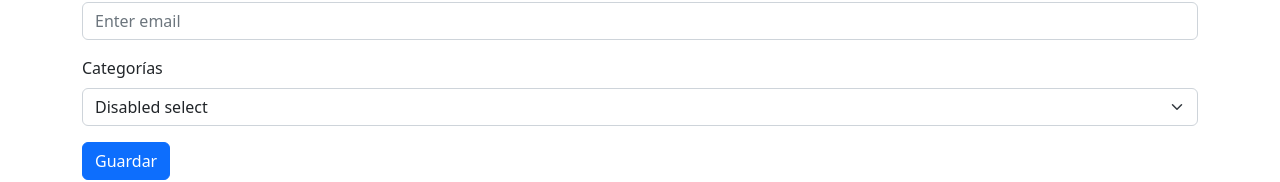
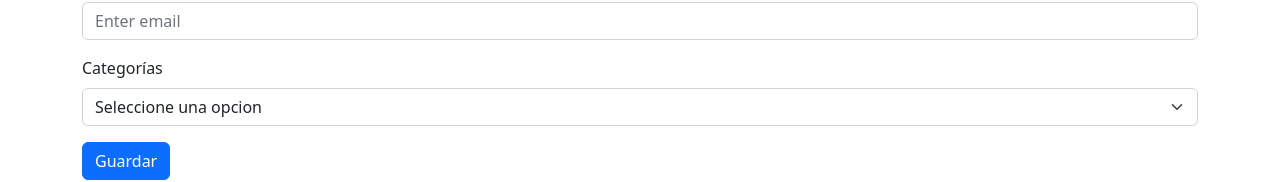
Before and after one commit to MDanielaCardozo/practicaReact-CRUD.Cafeteria, a React (Create React App) app: page /administrar/producto/crear in a window 1280 px wide. Shown: the part 406-588 px from the top of the page. Built offline with nearby package versions, Linux system fonts and the light colour scheme.

Commit message:
Agregue puerto correctamente

```diff
--- a/src/components/views/producto/CrearProducto.js
+++ b/src/components/views/producto/CrearProducto.js
@@ -1,30 +1,64 @@
-import React from "react";
+import React, { useState } from "react";
 import { Form, Button } from "react-bootstrap";
+import { cantidadCaracteres, validarPrecio } from "./helpers";
 
 const CrearProducto = () => {
+  // crear states
+  const [nombreProducto, setNombreProducto] = useState("");
+  const [precio, setPrecio] = useState(0);
+  const [imagen, setImagen] = useState("");
+  const [categoria, setCategoria] = useState("");
+
+  const handleSubmit = (e) => {
+    e.preventDefault();
+
+    // validar los datos
+    if(cantidadCaracteres(nombreProducto) && validarPrecio(precio)){
+      console.log('los datos son correctos crear el objeto')
+    }else{
+      console.log('solicitar que cargue los datos correctamente')
+    }
+    // crear objeto
+    // enviar peticion a json-server (API) create
+  }
+
   return (
     <section className="container">
       <h1 className="display-4 mt-5">Nuevo producto</h1>
       <hr />
-      <Form>
-        <Form.Group className="mb-3" controlId="formBasicEmail">
+      <Form onSubmit={handleSubmit}>
+        <Form.Group className="mb-3" controlId="formNombreProducto">
           <Form.Label>Nombre del producto</Form.Label>
-          <Form.Control type="text" placeholder="Ingrese producto" />
+          <Form.Control
+            type="text"
+            placeholder="Ingrese producto"
+            onChange={(e) => setNombreProducto(e.target.value)}
+          />
         </Form.Group>
         <Form.Group className="mb-3" controlId="formBasicE">
           <Form.Label>Precio</Form.Label>
-          <Form.Control type="number" placeholder="Enter email" />
+          <Form.Control
+            type="number"
+            placeholder="Enter email"
+            onChange={(e) => setPrecio(e.target.value)}
+          />
         </Form.Group>
         <Form.Group className="mb-3" controlId="formBasicE">
           <Form.Label>Imagen URL</Form.Label>
-          <Form.Control type="email" placeholder="Enter email" />
+          <Form.Control
+            type="text"
+            placeholder="Enter email"
+            onChange={(e) => setImagen(e.target.value)}
+          />
         </Form.Group>
         <Form.Group className="mb-3">
           <Form.Label htmlFor="">Categorías</Form.Label>
-          <Form.Select id="">
-            <option>Disabled select</option>
-            <option>Disabled select</option>
-            <option>Disabled select</option>
+          <Form.Select onChange={e => setCategoria(e.target.value)}>
+            <option value=''>Seleccione una opcion</option>
+            <option value='bebida-caliente'>Bebida caliente</option>
+            <option value='bebida-fria'>Bebida fria</option>
+            <option value='dulce'>Dulce</option>
+            <option value='salado'>Salado</option>
           </Form.Select>
         </Form.Group>
         <Button variant="primary" type="submit">
--- /dev/null
+++ b/src/components/views/producto/helpers.js
@@ -0,0 +1,16 @@
+export const cantidadCaracteres = (input) => {
+   if( input.length >=2 && input.length <= 20){
+    return true; //dato correcto
+   }else{
+    return false; //dato incorrecto
+   }
+}
+
+export const validarPrecio = (dato) =>{
+    let patron = /^[\d]{1,4}$/;
+    if(patron.test(dato)){
+        return true
+    }else{
+        return false
+    }
+}
```
Also changed, not shown: 1 other file (tests, documents, lock files or other folders).
